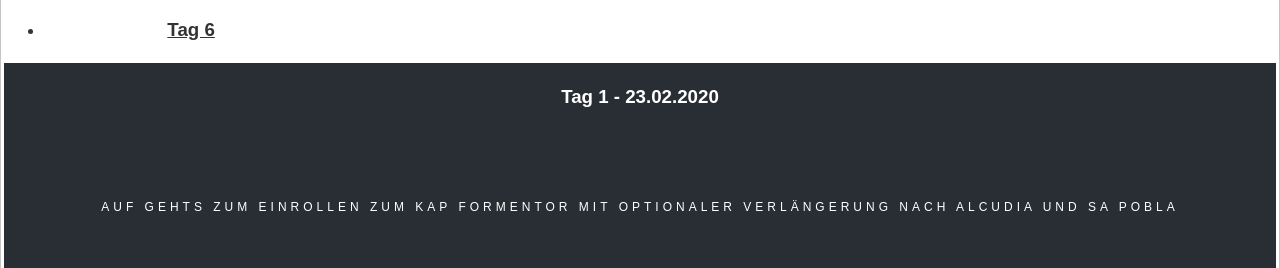
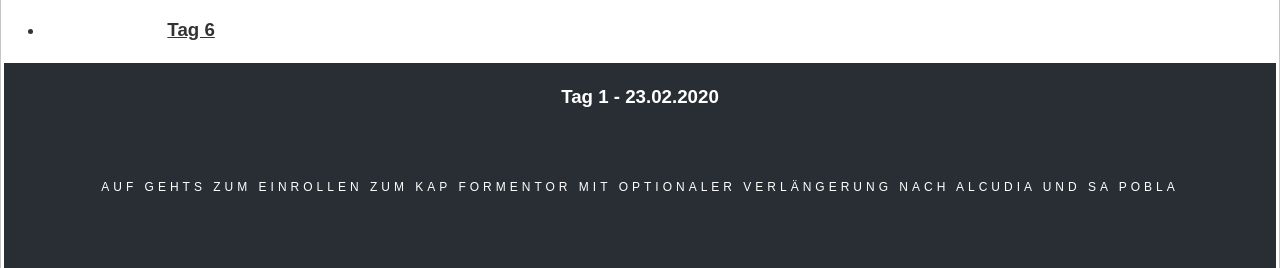
Before and after one commit to GreenToast/gorg-blau-routes, a plain HTML site: page index.html in a window 1280 px wide. Shown: the part 1443-1711 px from the top of the page. Drawn offline with nearby package versions, Linux system fonts and the light colour scheme.

Commit message:
change padding

```diff
--- a/css/main.css
+++ b/css/main.css
@@ -44,7 +44,7 @@ body, html
 .padding
 {
     color: #ddd;
-    padding: 50px 80px;
+    padding: 30px 80px 50px 80px;
 }
 .txt
 {
```
